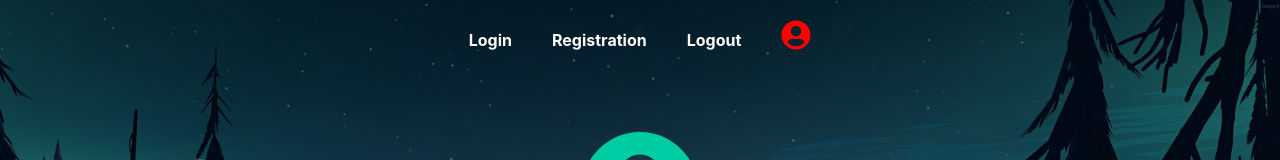
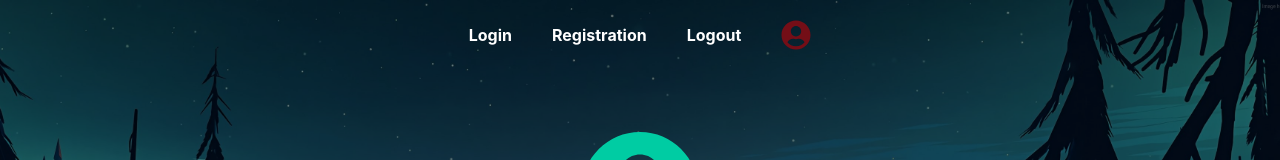
Before and after one commit to CevinThomas/alliance, a React app in the folder frontend/: page /login in a window 1280 px wide. Shown: the top 160 px of the page. Built offline with nearby package versions, Linux system fonts and the light colour scheme.

Commit message:
Last styling

```diff
--- a/frontend/src/styles.css
+++ b/frontend/src/styles.css
@@ -127,10 +127,12 @@ a:hover {
 .navbar #avatar_icon {
   color: #00cca3;
   font-size: 30px;
+  margin-bottom: -5px;
 }
 .navbar #avatar_not_logged_in {
-  color: red;
+  color: #740e17;
   font-size: 30px;
+  margin-bottom: -5px;
 }
 .navbar .link-item {
   display: inline-block;
--- a/frontend/src/styles.sass
+++ b/frontend/src/styles.sass
@@ -1,5 +1,6 @@
 $mainColor: #00cca3
 $whiteColor: #fff
+$redColor: #740e17
 
 $ipadSize: 980px
 $phoneSize: 476px
@@ -121,10 +122,13 @@ a:hover
   #avatar_icon
     color: $mainColor
     font-size: 30px
+    margin-bottom: -5px
 
   #avatar_not_logged_in
-    color: red
+    color: $redColor
     font-size: 30px
+    margin-bottom: -5px
+
 
   .link-item
     display: inline-block
```
Also changed, not shown: 1 other file (tests, documents, lock files or other folders).
